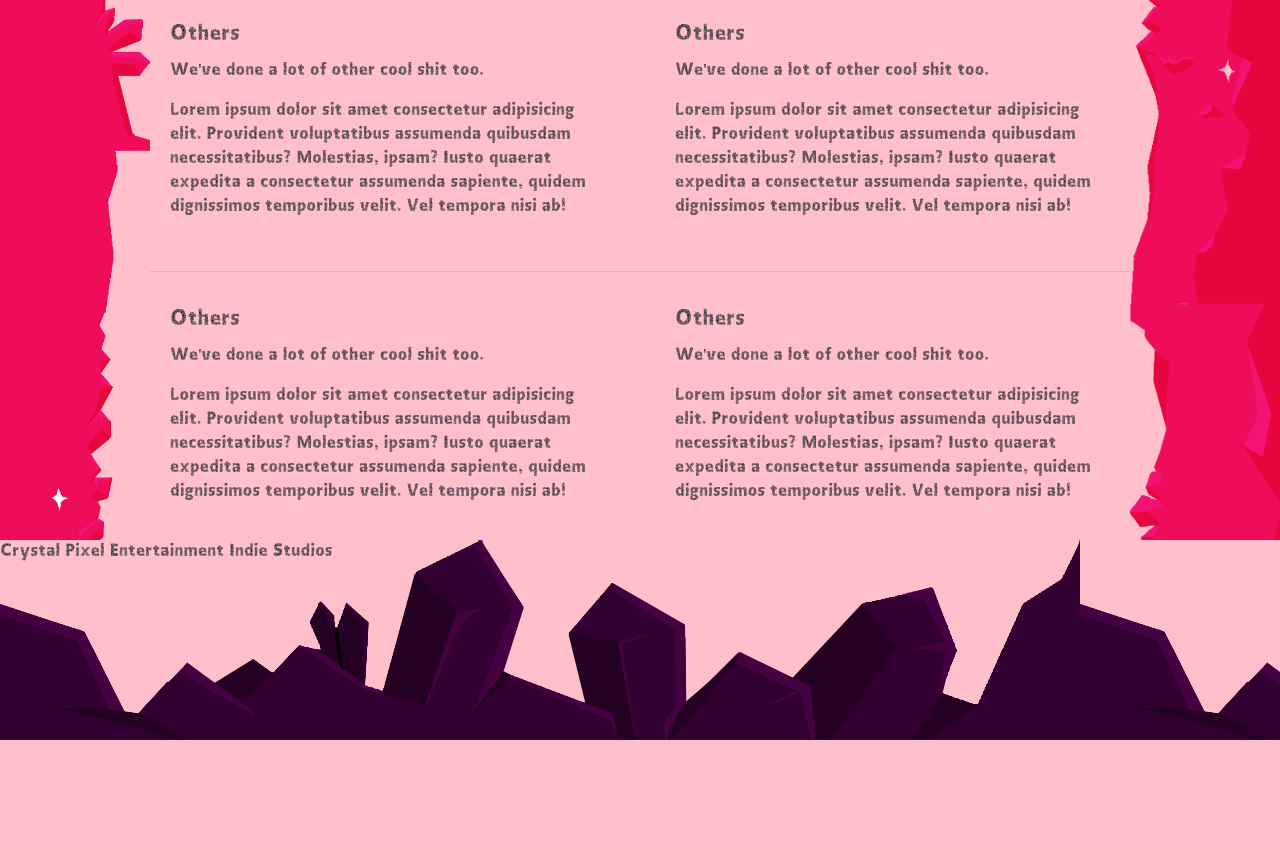
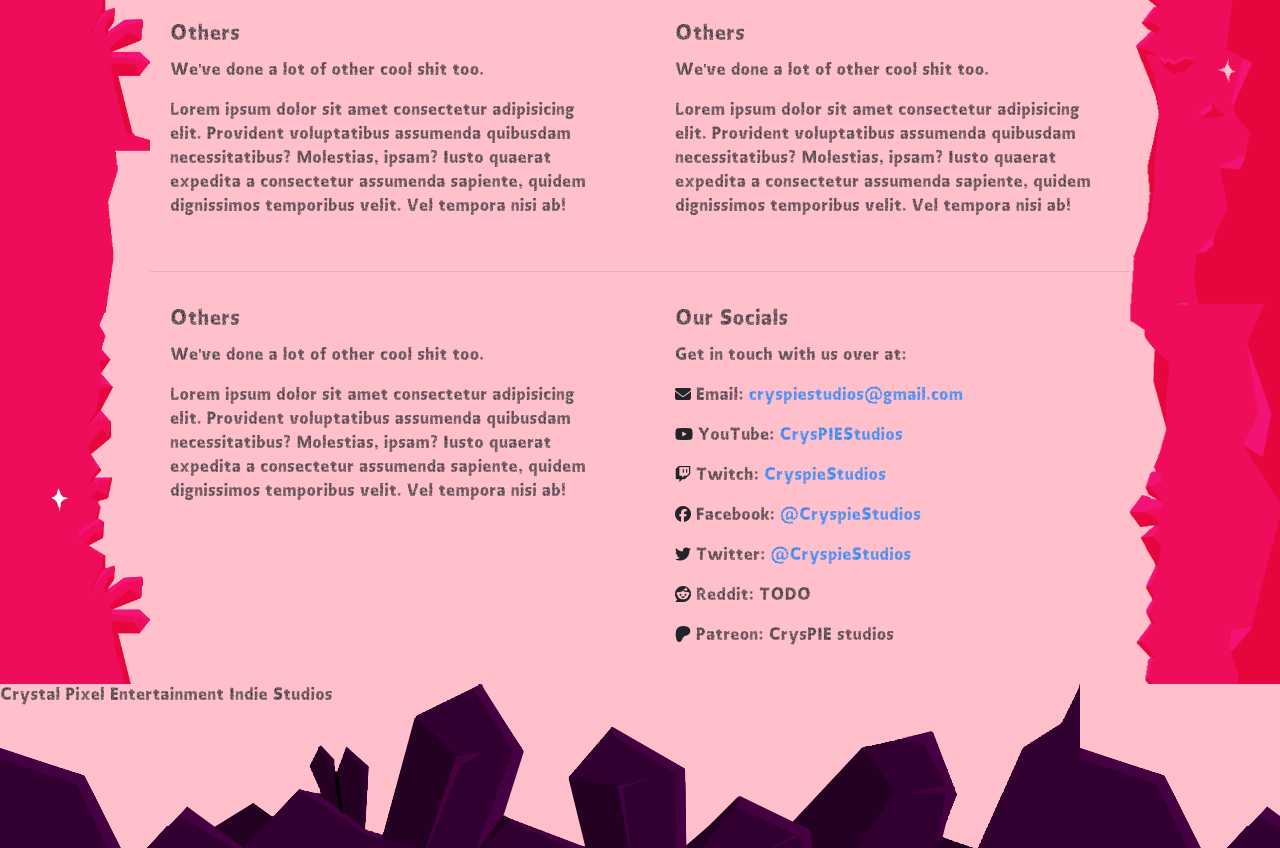
Before and after one commit to crypiestudios/Cryspie-Studios-Website, a plain HTML site: page index.html in a window 1280 px wide. Shown: the part 586-1434 px from the top of the page. Before the commit the page ends 1326 px from the top, so only its background shows below. Drawn offline with nearby package versions, Linux system fonts and the light colour scheme.

Commit message:
Add socials

```diff
--- a/index.html
+++ b/index.html
@@ -17,6 +17,7 @@
   <script src="https://stackpath.bootstrapcdn.com/bootstrap/4.5.0/js/bootstrap.min.js"
     integrity="sha384-OgVRvuATP1z7JjHLkuOU7Xw704+h835Lr+6QL9UvYjZE3Ipu6Tp75j7Bh/kR0JKI"
     crossorigin="anonymous"></script>
+  <script src="https://kit.fontawesome.com/a076d05399.js"></script>
   <link rel="stylesheet" href="static/css/cryspies.css">
   <link rel="shortcut icon" type="image/png" href="static/images/favicon/favicon.ico" />
 
@@ -91,7 +92,7 @@
                 <iframe wdiht="100%" height="100%" src="https://www.youtube.com/embed/qcHlv-EgGz0?controls=0;autoplay=1"
                   frameborder="0"
                   allow="accelerometer; autoplay; modestbranding; encrypted-media; gyroscope; picture-in-picture"
-                  autoplay="1" allowfullscreen></iframe>
+                  autoplay="0" allowfullscreen></iframe>
                 <!-- WITHOUT SOUND: -->
                 <!-- https://www.youtube.com/embed/gX4cGcwmdsY?controls=0;autoplay=1&mute=1 -->
               </div>
@@ -180,11 +181,15 @@
         <div class="col">
           <div class="">
             <div class="card-body">
-              <h5 class="card-title">Others</h5>
-              <p class="card-text">We've done a lot of other cool shit too.</p>
-              <p>Lorem ipsum dolor sit amet consectetur adipisicing elit. Provident voluptatibus assumenda quibusdam
-                necessitatibus? Molestias, ipsam? Iusto quaerat expedita a consectetur assumenda sapiente, quidem
-                dignissimos temporibus velit. Vel tempora nisi ab!</p>
+              <h5 class="card-title">Our Socials</h5>
+              <p class="card-text">Get in touch with us over at:</p>
+              <p><i class="fa fa-envelope"></i> Email: <a href="mailto:cryspiestudios@gmail.com">cryspiestudios@gmail.com</a></p>
+              <p><i class="fab fa-youtube"></i> YouTube: <a href="https://www.youtube.com/channel/UCVwpmr5YXAGGtGivJI3To9g">CrysPIEStudios</a></p>
+              <p><i class="fab fa-twitch"></i> Twitch: <a href="https://www.twitch.tv/CrysPIEstudios">CryspieStudios</a></p>
+              <p><i class="fab fa-facebook"></i> Facebook: <a href="https://www.facebook.com/CrysPIEstudios">@CryspieStudios</a></p>
+              <p><i class="fab fa-twitter"></i> Twitter: <a href="https://www.twitter.com/CryspieStudios">@CryspieStudios</a></p>
+              <p><i class="fab fa-reddit"></i> Reddit: TODO</p>
+              <p><i class="fab fa-patreon"></i> Patreon: CrysPIE studios</p>
             </div>
           </div>
         </div>
@@ -201,7 +206,6 @@
   </footer>
 
   <script>
-
     if ($(window).width() < 500) {
       $('div').removeClass('row');
     }
```
Also changed, not shown: 1 other file.
